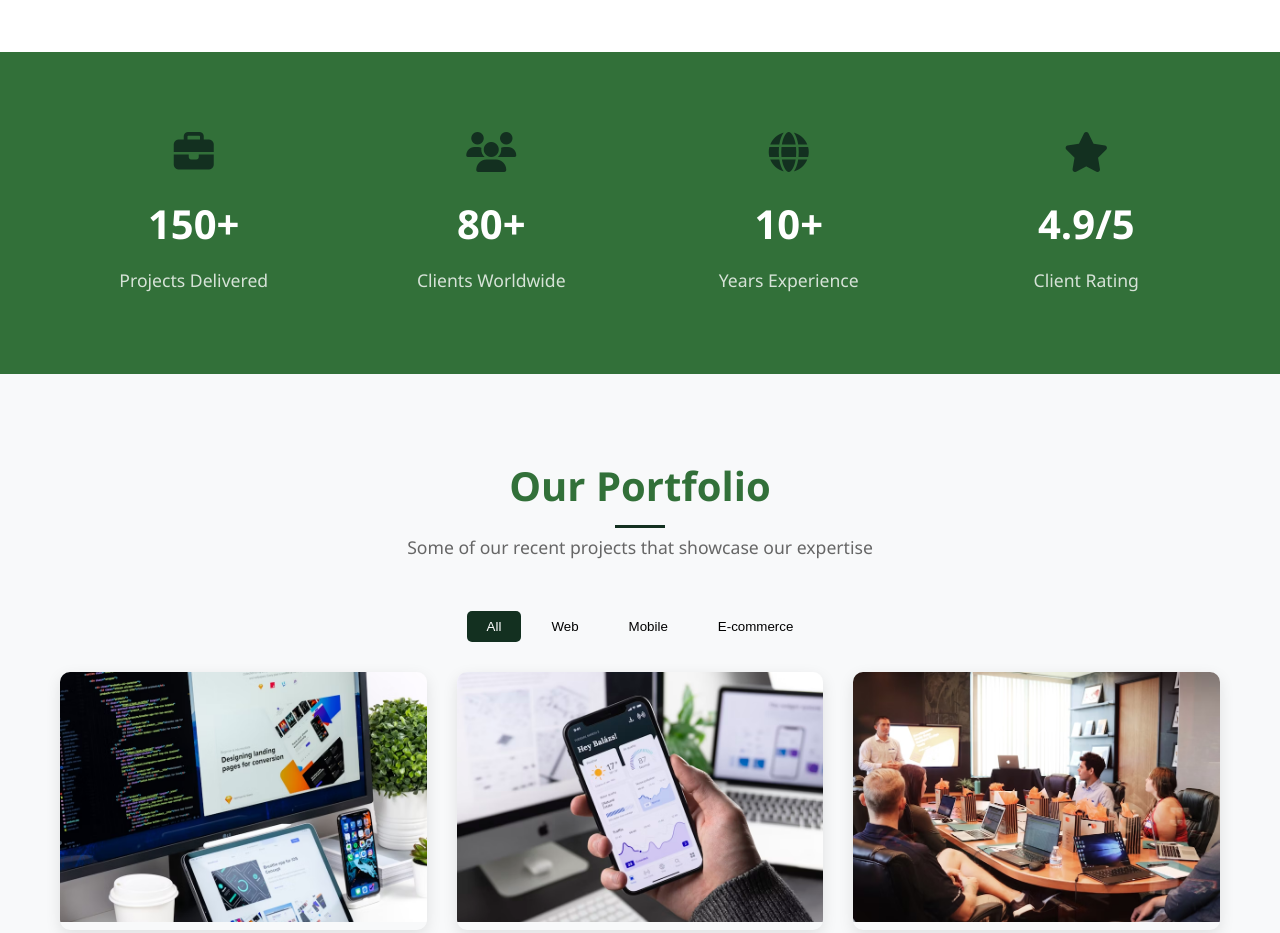
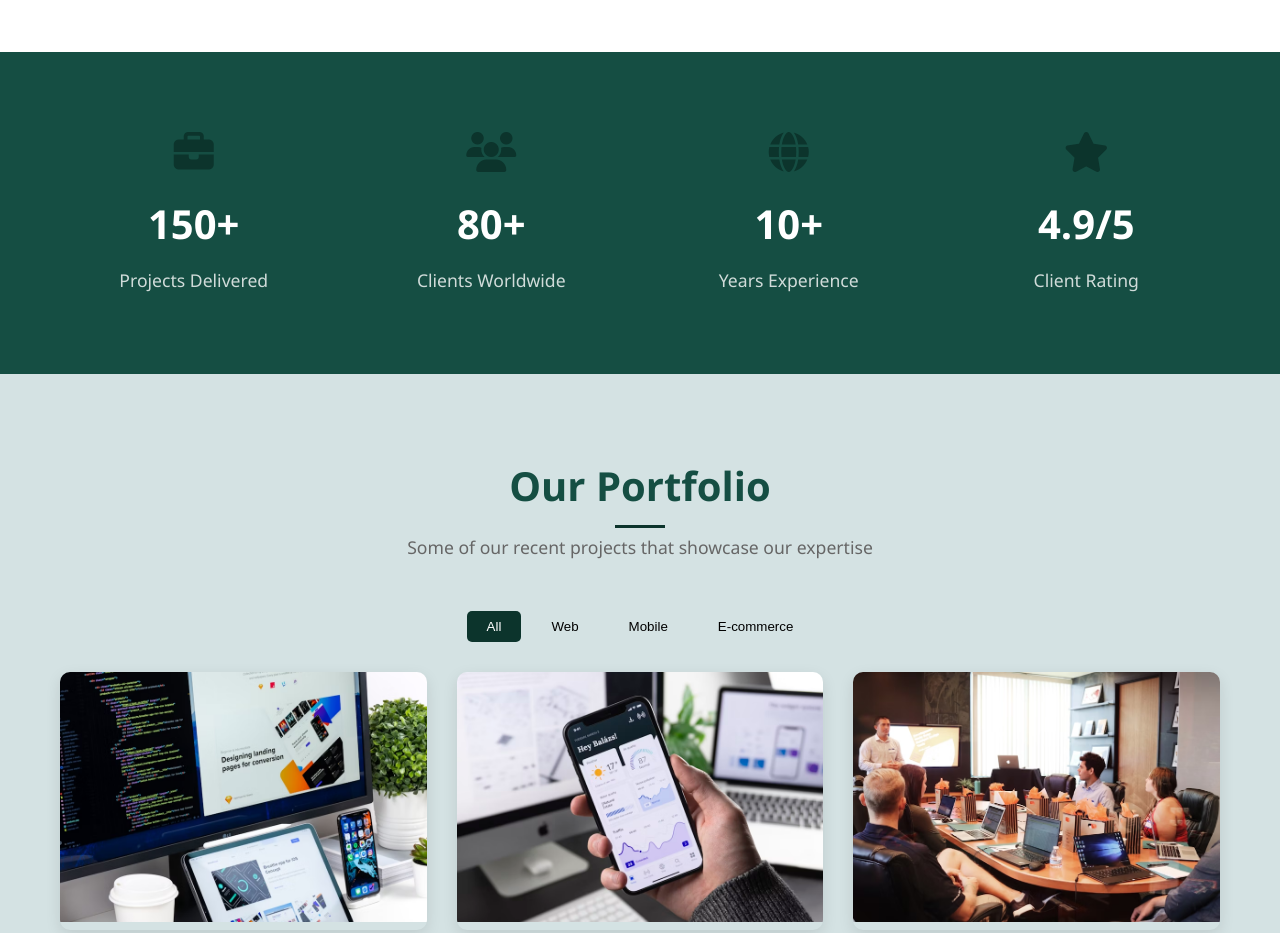
Before and after one commit to rahmausff/software-company, a plain HTML site: page index.html in a window 1280 px wide. Shown: the part 1240-2173 px from the top of the page. Drawn offline with Linux system fonts and the light colour scheme.

Commit message:
Add files via upload

```diff
--- a/styles.css
+++ b/styles.css
@@ -1,11 +1,11 @@
 /* Global Styles */
 :root {
-    --primary-color: #133020;
-    --secondary-color: #327039;
-    --accent-color: #e74c3c;
-    --light-color: #f8f9fa;
-    --dark-color: #343a40;
-    --text-color: #333;
+    --primary-color: #0C342C;
+    --secondary-color: #154e43;
+    --accent-color: #eeeeed;
+    --light-color: #d4e2e3;
+    --dark-color: #c0ccd6;
+    --text-color: #090909;
     --border-radius: 5px;
     --box-shadow: 0 5px 15px rgba(0, 0, 0, 0.1);
     --transition: all 0.3s ease;
```
